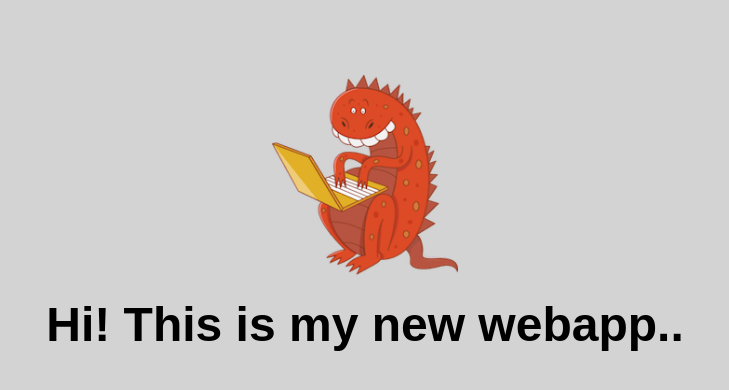
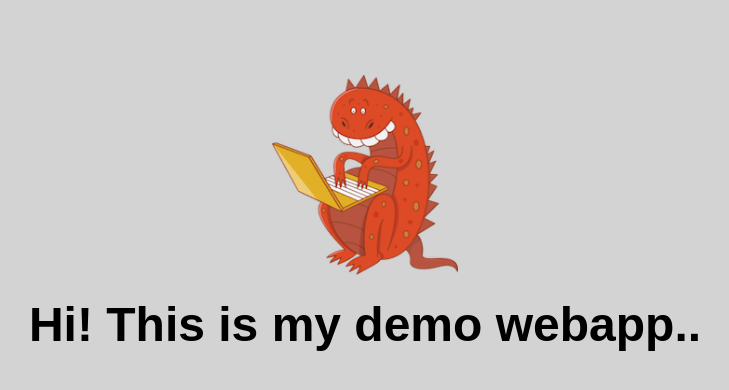
Before and after one commit to vineth17/webapp, a website: page ui/index.html in a window 1280 px wide. Shown: the whole page, without its empty margins (275-1004 px from the left). Drawn offline with Linux system fonts and the light colour scheme.

Commit message:
change
content change

```diff
--- a/ui/index.html
+++ b/ui/index.html
@@ -9,7 +9,7 @@
         </div>
         <br>
         <div class="center text-big bold">
-            Hi! This is my new webapp..
+            Hi! This is my demo webapp..
         </div>
         <script type="text/javascript" src="/ui/main.js">
         </script>
```
